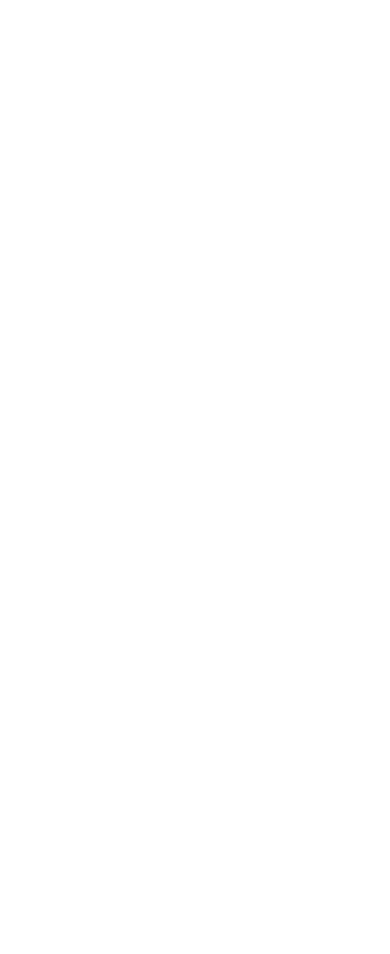
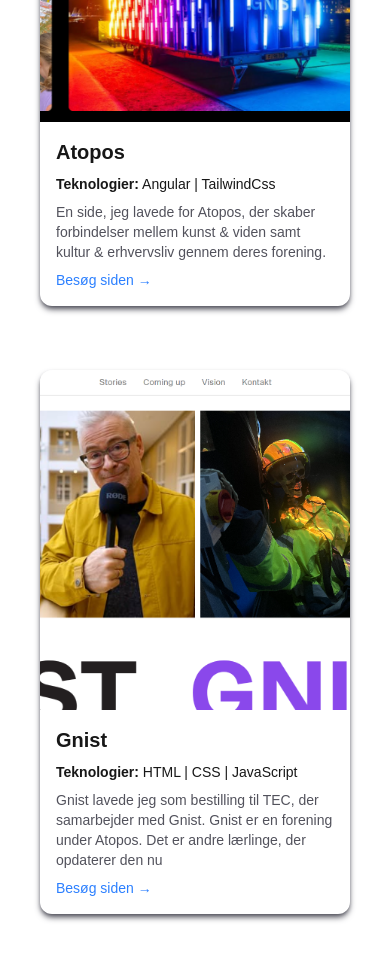
Before and after one commit to Kima4Tec/kimmassesson, a Next.js app: page /projects in a window 390 px wide. Shown: the part 920-1874 px from the top of the page. Before the commit the page ends 844 px from the top, so only its background shows below. Built offline with nearby package versions, Linux system fonts and the light colour scheme.

Commit message:
projectsUpdated

```diff
--- /dev/null
+++ b/app/dino-not-found.js
@@ -0,0 +1,9 @@
+import SimpleDino from "../components/SimpleDino";
+
+export default function DinoNotFound() {
+  return (
+    <main className="min-h-screen bg-zinc-100 flex flex-col items-center justify-start p-6 dark:bg-black dark">
+      <SimpleDino />
+    </main>
+  );
+}
--- a/app/not-found.js
+++ /dev/null
@@ -1,9 +0,0 @@
-import SimpleDino from "../components/SimpleDino";
-
-export default function NotFound() {
-  return (
-    <main className="min-h-screen bg-zinc-100 flex flex-col items-center justify-start p-6">
-      <SimpleDino />
-    </main>
-  );
-}
--- a/app/projects/page.tsx
+++ b/app/projects/page.tsx
@@ -1,4 +1,6 @@
-import Link from "next/link";
+import Link from "next/link"
+import { myProjects } from "../../data/project"
+import ProjectCard from "@/components/ProjectCard"
 
 export default function projects() {
       return (
@@ -10,5 +12,14 @@
 På denne side vil jeg kun vise de sider, der er online.
   </div>
           <img className="mt-5 md:max-w-md rounded-xl shadow-md shadow-zinc-600" src="projects.png" alt="projekter" />
+
+      <h1 className="text-3xl font-bold mb-5 mt-15">- - -</h1>
+
+      <div className="grid grid-cols-1 sm:grid-cols-2 lg:grid-cols-3 gap-6">
+        {myProjects.map((myProjects) => (
+          <ProjectCard key={myProjects.name} myProject={myProjects} />
+        ))}
+      </div>
+
       </main>
 )}
--- a/components/Navbar.tsx
+++ b/components/Navbar.tsx
@@ -18,7 +18,7 @@
       <div className="font-bold">Kim Massesson</div>
 </div>
       {/* Desktop menu */}
-      <div className="hidden md:flex flex-row gap-10 items-center dark:bg-black dark:text-zinc-400">
+      <div className="hidden lg:flex flex-row gap-10 items-center dark:bg-black dark:text-zinc-400">
         <Link className={pathname === "/" ? "underline underline-offset-18 decoration-3" : "hover:text-orange-600"} href="/">Home</Link>
         <Link className={pathname === "/aboutme" ? "underline underline-offset-18 decoration-3" : "hover:text-orange-600"} href="/aboutme">Om mig</Link>
         <Link className={pathname === "/skills" ? "underline underline-offset-18 decoration-3" : "hover:text-orange-600"} href="/skills">Skills</Link>
@@ -33,13 +33,13 @@
       </div>
 
       {/* Hamburger ikon til mobil */}
-      <div className="md:hidden cursor-pointer text-2xl" onClick={() => setOpen(!open)}>
+      <div className="lg:hidden cursor-pointer text-2xl" onClick={() => setOpen(!open)}>
         {open ? "×" : "☰"}
       </div>
 
       {/* Mobilmenu */}
 {open && (
-  <div className="flex flex-col absolute top-16 left-0 w-full bg-white md:hidden shadow-md dark:bg-black dark:text-zinc-400">
+  <div className="flex flex-col absolute top-16 left-0 w-full bg-white lg:hidden shadow-md dark:bg-black dark:text-zinc-400">
     <Link className="p-4 hover:text-orange-500 border-b dark:border-zinc-700" href="/" onClick={() => setOpen(false)}>Home</Link>
     <Link className="p-4 hover:text-orange-500 border-b dark:border-zinc-700" href="/aboutme" onClick={() => setOpen(false)}>Om mig</Link>
     <Link className="p-4 hover:text-orange-500 border-b dark:border-zinc-700" href="/skills" onClick={() => setOpen(false)}>Skills</Link>
--- /dev/null
+++ b/components/ProjectCard.tsx
@@ -0,0 +1,27 @@
+import Link from "next/link"
+import { MyProject } from "../data/project"
+
+export default function ProjectCard({ myProject }: { myProject: MyProject }) {
+  return (
+
+    <div className="rounded-xl mt-10 overflow-hidden shadow-md shadow-zinc-600 bg-white dark:bg-zinc-900 flex flex-col">
+      <img
+        src={myProject.image}
+        alt={myProject.name}
+        className="w-full h-85 object-cover"
+      />
+      <div className="p-4 flex flex-col gap-2">
+        <h2 className="text-xl font-semibold">{myProject.name}</h2>
+        <span className="text-sm font-semibold">Teknologier:<span className="text-sm font-normal"> {myProject.tools}</span></span>
+        <p className="text-zinc-600 dark:text-zinc-400 text-sm">{myProject.description}</p>
+        <Link
+          href={myProject.link}
+          target="_blank"
+          className="mt-auto text-sm font-medium text-blue-500 hover:underline"
+        >
+          Besøg siden →
+        </Link>
+      </div>
+    </div>
+  )
+}
--- a/components/SimpleDino.tsx
+++ b/components/SimpleDino.tsx
@@ -73,11 +73,11 @@
   };
 
   return (
-    <div className="text-center font-mono">
-      <h1 className="text-2xl font-bold mb-2">Page not found - play Simple Dino</h1>
+    <div className="text-center font-mono dark:bg-black dark">
+      <h1 className="text-2xl font-bold mb-2 dark:bg-black dark">Page not found - play Simple Dino</h1>
       <i>Tryk på mellemrum for at hoppe</i>
 
-      <div className="text-left text-lg mt-4 mb-4 ml-5">Score: {score}</div>
+      <div className="text-left text-lg mt-4 mb-4 ml-5 dark:bg-black dark">Score: {score}</div>
 
       <div className="relative w-150 h-50 bg-white border-b-2 border-zinc-500 mx-auto">
         <div
@@ -90,7 +90,7 @@
         ></div>
       </div>
 
-      <div className="mt-6">
+      <div className="mt-6 dark:bg-black dark">
         <h3 className="mb-2 text-lg">🏆 TOP 5 HIGHSCORES 🏆</h3>
         <table className="mx-auto w-75 border border-zinc-400 text-left">
           <thead>
--- /dev/null
+++ b/data/project.tsx
@@ -0,0 +1,24 @@
+export type MyProject = {
+  name: string
+  link: string
+  description: string
+  image: string
+  tools: string
+}
+
+export const myProjects: MyProject[] = [
+  {
+    name: 'Atopos',
+    link: 'https://atopos.dk/',
+    description: 'En side, jeg lavede for Atopos, der skaber forbindelser mellem kunst & viden samt kultur & erhvervsliv gennem deres forening.',
+    image: 'atopos.png',
+    tools: 'Angular | TailwindCss',
+  },
+  {
+    name: 'Gnist',
+    link: 'https://gnist.show/',
+    description: 'Gnist lavede jeg som bestilling til TEC, der samarbejder med Gnist. Gnist er en forening under Atopos. Det er andre lærlinge, der opdaterer den nu',
+    image: 'gnist.png',
+    tools: 'HTML | CSS | JavaScript',
+  },
+]
```
Also changed, not shown: public/atopos.png (added), public/gnist.png (added).
